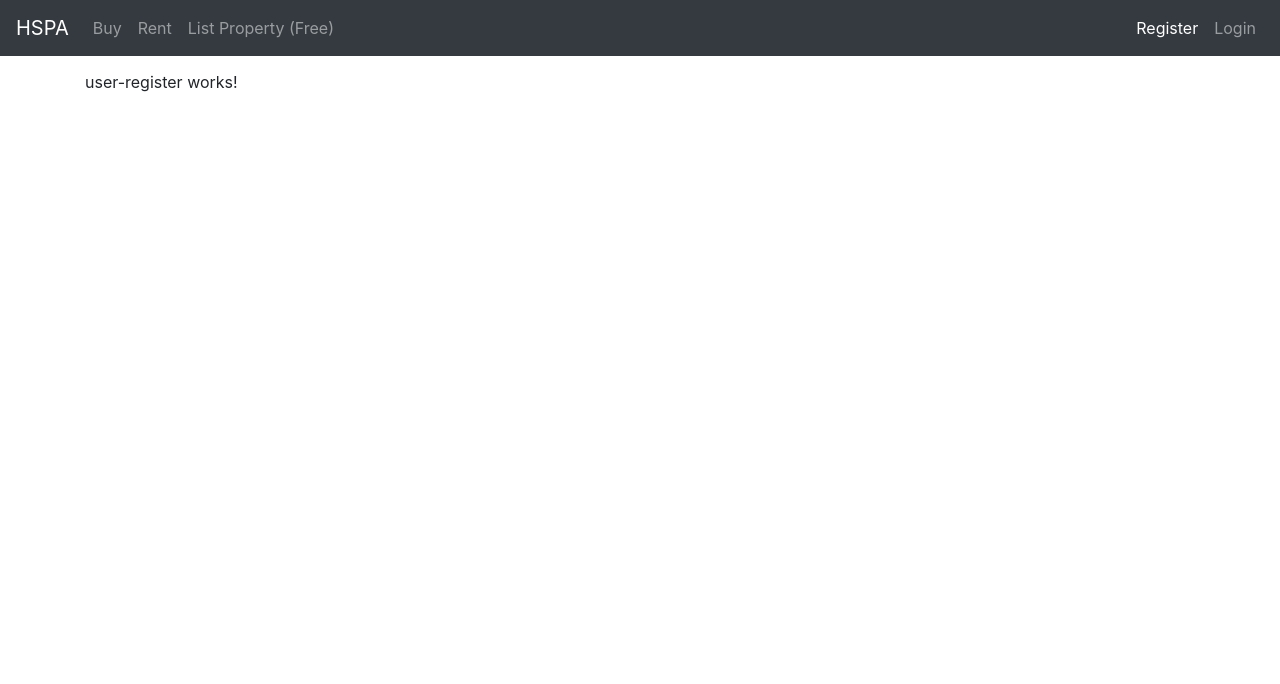
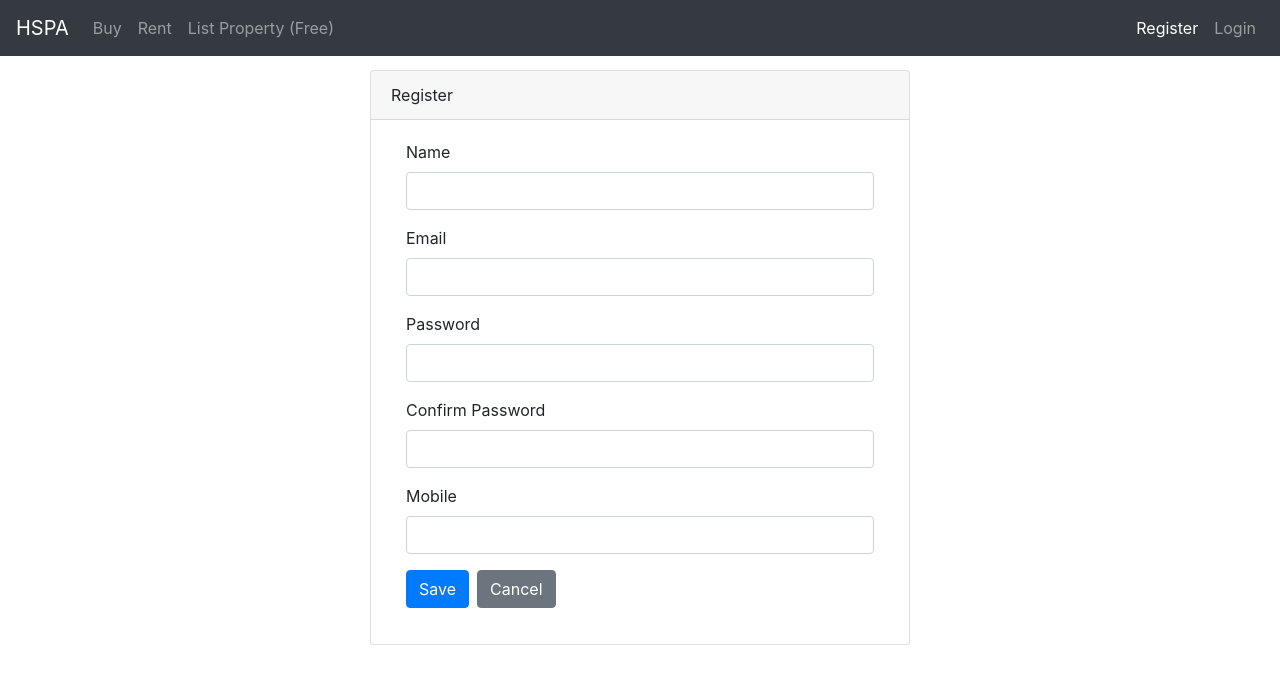
Before and after one commit to webtrainer-in/HSPA, an Angular app in the folder Frontend/: page /user/register in a window 1280 px wide. Shown: the top 684 px of the page. Built offline with nearby package versions, Linux system fonts and the light colour scheme.

Commit message:
Create Register Form
Signed-off-by: webtrainer-in <webtrainer-in@gmail.com>

```diff
--- a/Frontend/src/app/user/user-register/user-register.component.html
+++ b/Frontend/src/app/user/user-register/user-register.component.html
@@ -1,3 +1,42 @@
-<p>
-  user-register works!
-</p>
+<div class="row">
+  <div class="col-6 m-auto">
+  <div class="card m-auto">
+    <div class="card-header">
+      Register
+    </div>
+    <div class="card-body">
+      <form>
+        <div class="form-group col-12">
+            <label for="name" class="form-label">Name</label>
+            <input type="text" class="form-control">
+        </div>
+
+        <div class="form-group col-12">
+          <label for="email" class="form-label">Email</label>
+          <input type="text" class="form-control">
+        </div>
+
+        <div class="form-group col-12">
+          <label for="passwrod" class="form-label">Password</label>
+          <input type="text" class="form-control">
+        </div>
+
+        <div class="form-group col-12">
+          <label for="cpassword" class="form-label">Confirm Password</label>
+          <input type="text" class="form-control">
+        </div>
+
+        <div class="form-group col-12">
+          <label for="mobile" class="form-label">Mobile</label>
+          <input type="text" class="form-control">
+        </div>
+
+        <div class="form-group col-12">
+          <button type="submit" class="btn btn-primary">Save</button>
+          <button type="reset" class="btn btn-secondary ml-2">Cancel</button>
+        </div>
+      </form>
+    </div>
+  </div>
+  </div>
+</div>
```
